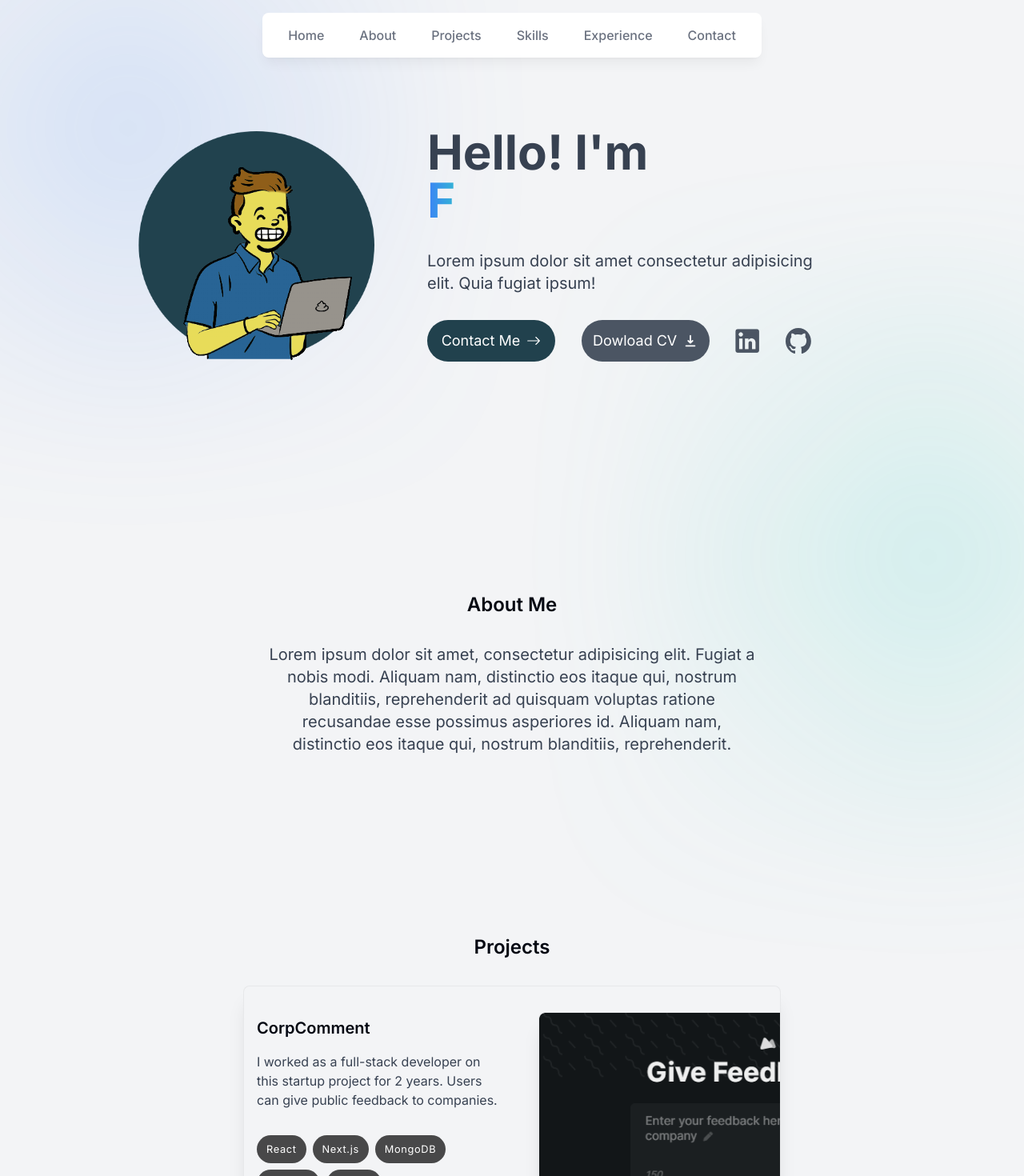
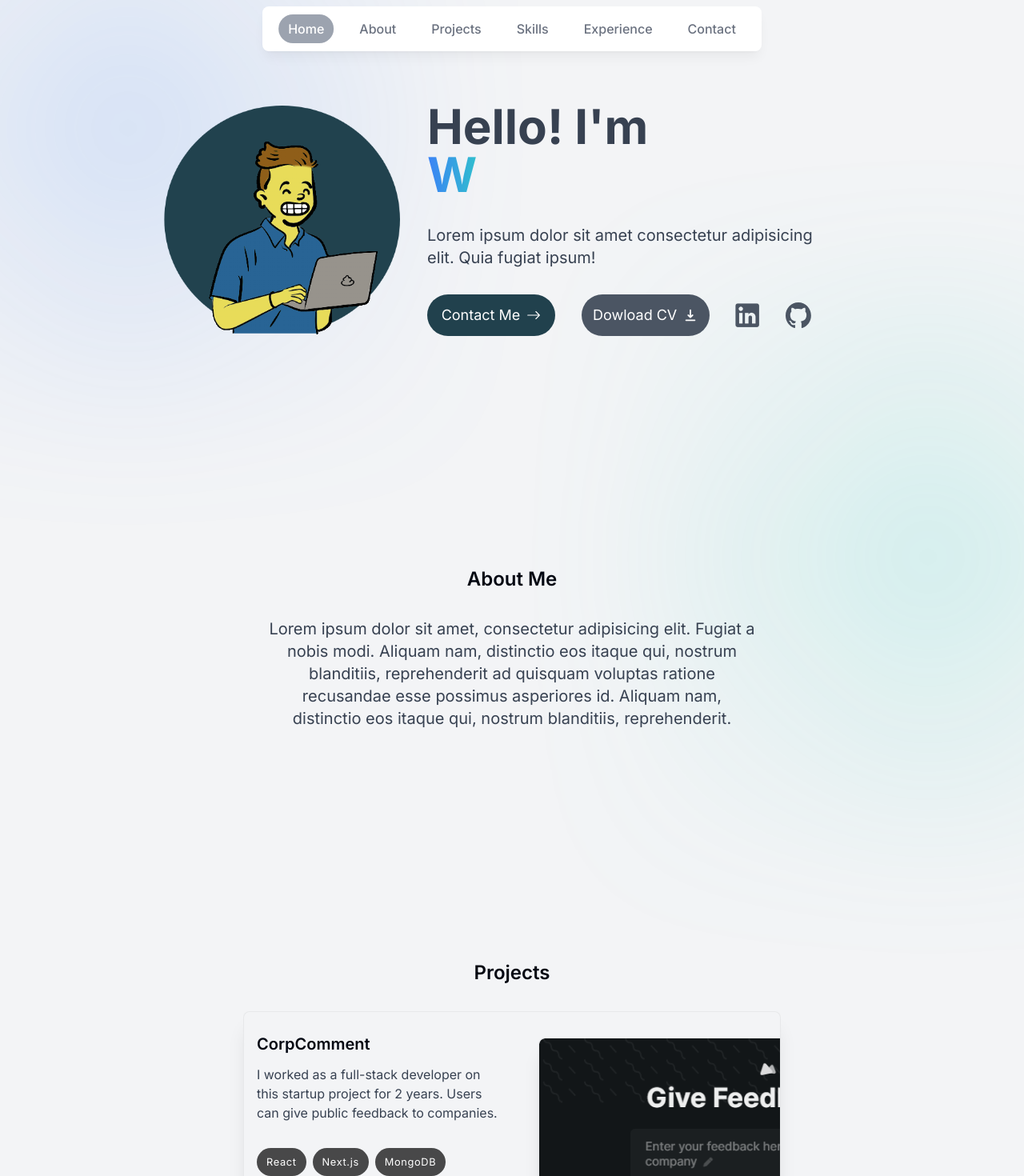
Before and after one commit to Ferclemens/portfolio-v2, a Next.js app: page / in a window 1280 px wide. Shown: the top 1470 px of the page at 80% size. Built offline with nearby package versions, Linux system fonts and the light colour scheme.

Commit message:
add dinamic display ino components and navbar

```diff
--- a/app/layout.tsx
+++ b/app/layout.tsx
@@ -16,7 +16,7 @@ export default function RootLayout({
   children: React.ReactNode;
 }>) {
   return (
-    <html lang="en">
+    <html lang="en" className="!scroll-smooth">
       <body className={`${inter.className} bg-gray-100 text-gray-950`}>
         <div className="bg-blue-500 fixed top-14 left-14 h-52 w-52 rounded-full blur-[10rem] z-[-1]"></div>
         <div className="bg-teal-400 fixed bottom-0 right-4 h-52 w-52 rounded-full blur-[10rem] z-[-1]"></div>
--- a/components/about.tsx
+++ b/components/about.tsx
@@ -7,7 +7,7 @@ export default function About() {
   return (
     <motion.section
       id="about"
-      className="flex items-center justify-center scroll-mt-40 pb-32  mx-7 sm:mx-10 sm:scroll-mt-20 lg:py-24"
+      className="flex items-center justify-center scroll-mt-40 pb-32  mx-7 sm:mx-10 sm:scroll-mt-20 lg:my-32 lg:scroll-mt-32"
       initial={{ opacity: 0, y: 100 }}
       animate={{ opacity: 1, y: 0 }}
       transition={{ delay: 0.17 }}
--- a/components/header.tsx
+++ b/components/header.tsx
@@ -1,31 +1,48 @@
 "use client";
-import React from "react";
+import React, { useState } from "react";
 import { motion } from "framer-motion";
 import { links } from "@/lib/data";
 import Link from "next/link";
+import clsx from "clsx";
 
 export default function Header() {
+  const [activeSection, setActiveSection] = useState("Home");
   return (
-    <header className="z-[10] relative">
+    <header className="z-[999] relative">
       <motion.div
-        className="fixed top-0 left-1/2 -translate-x-1/2 h-20 w-full rounded-none border border-white border-opacity-80 shadow-lg shadow-black/[0.05] backdrop-blur-sm bg-white sm:top-4 sm:h-14 sm:w-[39rem] sm:rounded-lg"
+        className="fixed top-0 left-1/2 -translate-x-1/2 h-20 w-full rounded-none border border-white border-opacity-80 shadow-lg shadow-black/[0.05] backdrop-blur-sm bg-white sm:top-2 sm:h-14 sm:w-[39rem] sm:rounded-lg"
         initial={{ y: -100, x: "-50%", opacity: 0 }}
         animate={{ y: 0, x: "-50%", opacity: 1 }}
       ></motion.div>
-      <nav className="fixed flex top-1 left-1/2 -translate-x-1/2 h-12 py-2 sm:top-5 sm:h-[initial] sm:py-0">
-        <ul className="flex flex-wrap gap-x-4 gap-y-2 w-[20rem] items-center justify-center text-[1rem] font-medium text-gray-500 sm:flex-nowrap sm:w-[initial] sm:gap-5">
+      <nav className="fixed flex top-1 left-1/2 -translate-x-1/2 h-12 py-2 sm:top-3 sm:h-[initial] sm:py-0">
+        <ul className="flex flex-wrap gap-x-4 gap-y-2 w-[20rem] items-center justify-center text-[1rem] font-medium text-gray-500 sm:w-[initial] sm:flex-nowrap sm:gap-5">
           {links.map((link) => (
             <motion.li
-              className="h-3/4 flex items-center justify-center"
-              key={link.hash}
+              className="h-3/4 flex items-center justify-center relative"
+              key={link.name}
               initial={{ y: -100, opacity: 0 }}
               animate={{ y: 0, opacity: 1 }}
             >
               <Link
-                className="flex w-full items-center justify-center p-3 hover:text-gray-800 transition-colors"
+                className={clsx(
+                  "flex w-full items-center justify-center p-3 transition",
+                  { "text-white": activeSection === link.name }
+                )}
                 href={link.hash}
+                onClick={() => setActiveSection(link.name)}
               >
                 {link.name}
+                {link.name === activeSection && (
+                  <motion.span
+                    className="bg-gray-400 text-white rounded-3xl absolute inset-0 -z-10"
+                    layoutId="activeSection"
+                    transition={{
+                      type: "spring",
+                      stiffness: 380,
+                      damping: 30,
+                    }}
+                  ></motion.span>
+                )}
               </Link>
             </motion.li>
           ))}
--- a/components/intro.tsx
+++ b/components/intro.tsx
@@ -9,12 +9,17 @@ import { HiDownload } from "react-icons/hi";
 
 export default function Intro() {
   return (
-    <motion.section
+    <section
       className="flex items-center justify-center py-32 mx-7 flex-col-reverse sm:flex-row sm:mx-10 sm:py-20 lg:py-24"
-      initial={{ y: -100, opacity: 0 }}
-      animate={{ y: 0, opacity: 1 }}
-      transition={{ delay: 0.17 }}
       id="home"
+    >
+      <motion.div
+        initial={{ opacity: 0, scale: 0 }}
+        animate={{ opacity: 1, scale: 1 }}
+        transition={{
+          type: "tween",
+          duration: 0.2,
+        }}
       >
         <Image
           src="/avatar.png"
@@ -23,7 +28,16 @@ export default function Intro() {
           height={300}
           className="pt-10 sm:p-4 lg:p-0"
         />
-      <div className="text-gray-700 flex flex-col sm:p-4 lg:p-16">
+      </motion.div>
+      <motion.div
+        className="text-gray-700 flex flex-col sm:p-4 lg:p-8"
+        initial={{ opacity: 0, scale: 0 }}
+        animate={{ opacity: 1, scale: 1 }}
+        transition={{
+          type: "tween",
+          duration: 0.2,
+        }}
+      >
         <h1 className="text-4xl lg:text-6xl font-bold">
           Hello! I'm <br />
           <span className="text-transparent bg-clip-text bg-gradient-to-r from-blue-500 to-teal-400">
@@ -78,7 +92,7 @@ export default function Intro() {
             />
           </a>
         </div>
-      </div>
-    </motion.section>
+      </motion.div>
+    </section>
   );
 }
--- a/components/projects.tsx
+++ b/components/projects.tsx
@@ -1,12 +1,14 @@
-import React from "react";
+"use client";
+import React, { useRef } from "react";
 import SectionHeading from "./section-heading";
 import { projectsData } from "@/lib/data";
 import Image from "next/image";
+import { useScroll, motion } from "framer-motion";
 
 export default function Projects() {
   return (
     <section
-      className="flex flex-col justify-center items-center scroll-mt-40 pb-56  mx-7 sm:mx-10 sm:scroll-mt-20 lg:py-24"
+      className="flex flex-col justify-center items-center scroll-mt-40 pb-56  mx-7 sm:mx-10 sm:scroll-mt-28 lg:my-32 lg:scroll-mt-32"
       id="projects"
     >
       <SectionHeading>Projects</SectionHeading>
@@ -23,10 +25,22 @@ export default function Projects() {
 type ProjectProps = (typeof projectsData)[number];
 
 function Project({ title, description, tags, imageUrl }: ProjectProps) {
+  const ref = useRef<HTMLElement>(null);
+  const { scrollYProgress } = useScroll({
+    target: ref,
+    offset: ["0 1", "1 1"],
+  });
   return (
-    <section className="group h-[28rem] sm:h-[20rem] max-w-2xl bg-gray-100 border border-black/5 rounded-lg relative overflow-hidden shadow-xl hover:bg-gray-300 transition cursor-pointer">
+    <motion.section
+      className="group h-[30rem] sm:h-[17.5rem] max-w-2xl bg-gray-100 border border-black/5 rounded-lg relative overflow-hidden shadow-xl hover:bg-gray-200 transition cursor-pointer"
+      ref={ref}
+      style={{
+        scale: scrollYProgress,
+        opacity: scrollYProgress,
+      }}
+    >
       <div className="p-4 w-full sm:max-w-[50%] sm:h-full flex flex-col justify-center">
-        <h3 className="text-xl font-semibold mb-4">{title}</h3>
+        <h3 className="text-xl font-semibold my-3">{title}</h3>
         <p className="text-gray-700 mb-4">{description}</p>
         <ul className="flex flex-wrap my-4 gap-2">
           {tags.map((tag, index) => {
@@ -45,9 +59,9 @@ function Project({ title, description, tags, imageUrl }: ProjectProps) {
         src={imageUrl}
         alt={title}
         quality={95}
-        className="absolute top-[65%] sm:top-8 sm:-right-[23rem] border border-black/5 shadow-xl rounded-lg group-hover:scale-110 sm:hover:-translate-x-2 sm:hover:translate-y-2 sm:hover:-rotate-2
+        className="absolute top-[65%] sm:top-8 sm:-right-[23rem] border border-black/5 shadow-xl rounded-lg group-hover:scale-110 sm:group-hover:-translate-x-2 sm:group-hover:translate-y-2 sm:group-hover:-rotate-2
         transition"
       />
-    </section>
+    </motion.section>
   );
 }
--- a/package.json
+++ b/package.json
@@ -10,6 +10,7 @@
     "test": "cypress open"
   },
   "dependencies": {
+    "clsx": "^2.1.0",
     "framer-motion": "^11.0.22",
     "next": "14.1.4",
     "react": "^18",
```
Also changed, not shown: 1 other file (tests, documents, lock files or other folders). Lines whose indentation alone changed are shown as unchanged.
